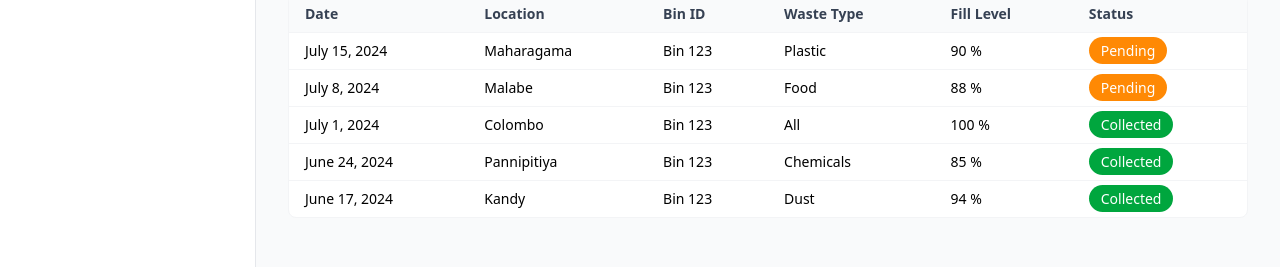
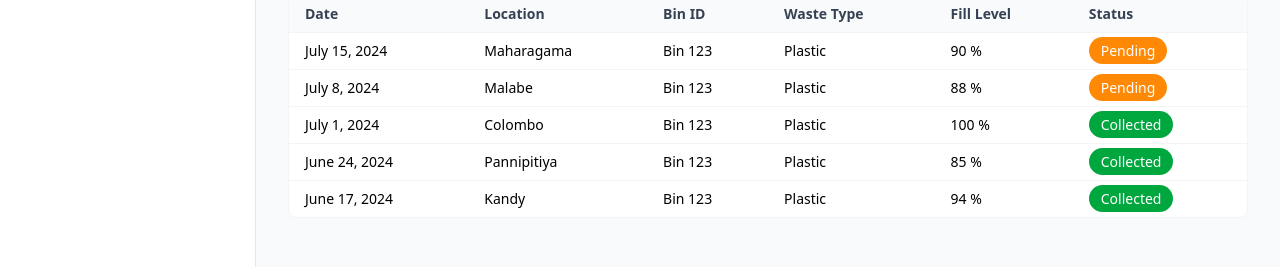
Before and after one commit to thisaru01/waste-management-system, a React app in the folder frontend/: page /collection-history in a window 1280 px wide. Shown: the part 282-549 px from the top of the page. Built offline with nearby package versions, Linux system fonts and the light colour scheme; no server answers; sample sign-in values are in the browser's storage; the HTML template or start-up script is replaced by a standard one.

Commit message:
Implement filtering functionality for collection records

```diff
--- a/frontend/src/pages/CollectionHistory.jsx
+++ b/frontend/src/pages/CollectionHistory.jsx
@@ -15,11 +15,46 @@ export default function CollectionHistory() {
 
   const records = [
     { date: 'July 15, 2024', id: 'Bin 123', location: 'Maharagama', type: 'Plastic', fill: '90 %', status: 'Pending' },
-    { date: 'July 8, 2024', id: 'Bin 123', location: 'Malabe', type: 'Food', fill: '88 %', status: 'Pending' },
-    { date: 'July 1, 2024', id: 'Bin 123', location: 'Colombo', type: 'All', fill: '100 %', status: 'Collected' },
-    { date: 'June 24, 2024', id: 'Bin 123', location: 'Pannipitiya', type: 'Chemicals', fill: '85 %', status: 'Collected' },
-    { date: 'June 17, 2024', id: 'Bin 123', location: 'Kandy', type: 'Dust', fill: '94 %', status: 'Collected' },
+    { date: 'July 8, 2024', id: 'Bin 123', location: 'Malabe', type: 'Plastic', fill: '88 %', status: 'Pending' },
+    { date: 'July 1, 2024', id: 'Bin 123', location: 'Colombo', type: 'Plastic', fill: '100 %', status: 'Collected' },
+    { date: 'June 24, 2024', id: 'Bin 123', location: 'Pannipitiya', type: 'Plastic', fill: '85 %', status: 'Collected' },
+    { date: 'June 17, 2024', id: 'Bin 123', location: 'Kandy', type: 'Plastic', fill: '94 %', status: 'Collected' },
   ];
+
+  // apply filters from the UI: type, location (substring, case-insensitive), date range and minimum fill
+  const filteredRecords = records.filter((r) => {
+    // type filter
+    if (filters.type && filters.type !== '' && r.type !== filters.type) return false;
+
+    // location filter (substring, case-insensitive)
+    if (filters.location && filters.location.trim() !== '') {
+      const loc = String(r.location ?? '').toLowerCase();
+      const q = String(filters.location).toLowerCase().trim();
+      if (!loc.includes(q)) return false;
+    }
+
+    // date range filter (inputs are YYYY-MM-DD)
+    if (filters.start) {
+      const start = new Date(filters.start);
+      const d = new Date(r.date);
+      if (d < start) return false;
+    }
+    if (filters.end) {
+      const end = new Date(filters.end);
+      const d = new Date(r.date);
+      // include end date
+      if (d > end) return false;
+    }
+
+    // fill level filter (r.fill like '90 %')
+    if (filters.fill !== undefined && filters.fill !== null && String(filters.fill) !== '') {
+      const fillNum = Number(String(r.fill).replace(/[^0-9.-]+/g, '')) || 0;
+      const minFill = Number(filters.fill) || 0;
+      if (fillNum < minFill) return false;
+    }
+
+    return true;
+  });
 
   return (
     <div className="max-w-6xl mx-auto">
@@ -61,7 +96,7 @@ export default function CollectionHistory() {
               </tr>
             </THead>
             <TBody>
-              {records.map((r, i) => (
+              {filteredRecords.map((r, i) => (
                 <tr key={i} className="border-t">
                   <TD className="py-4">{r.date}</TD>
                   <TD className="py-4">{r.location?.description ?? r.location ?? '—'}</TD>
```
